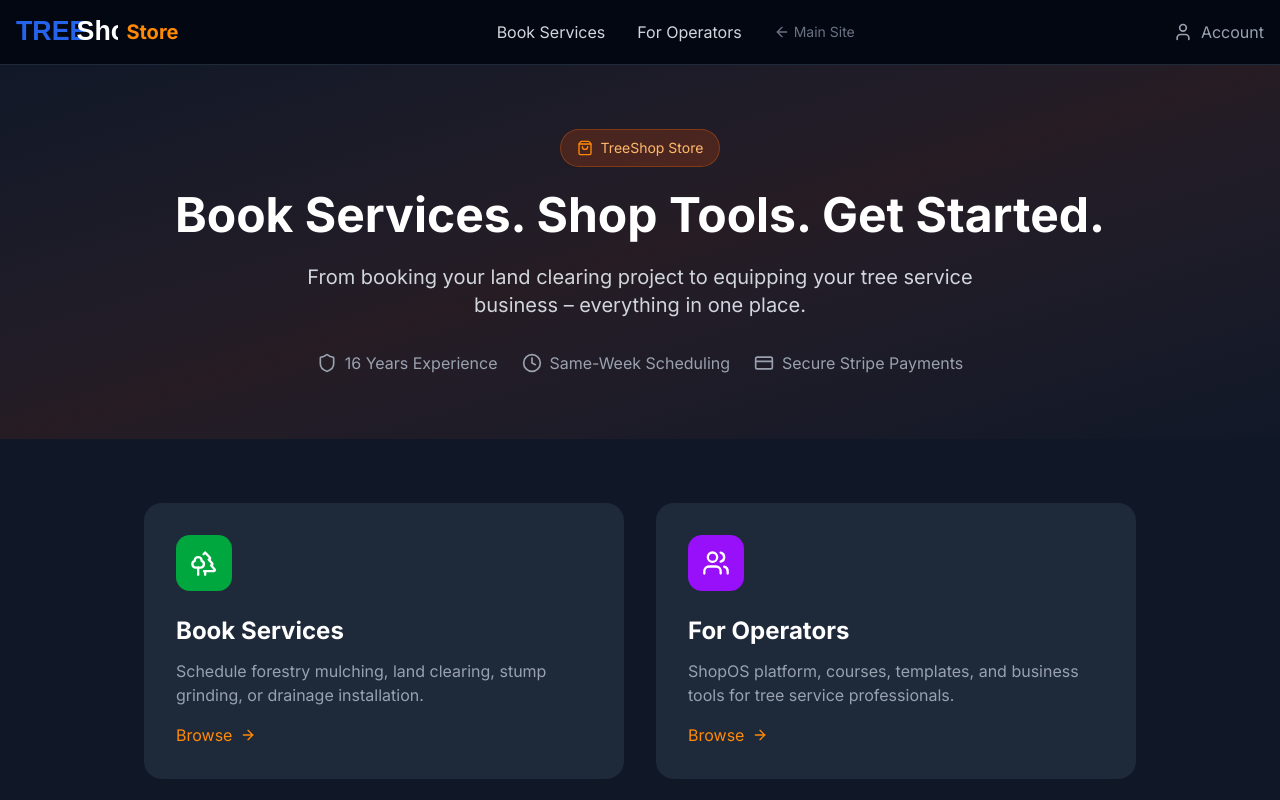
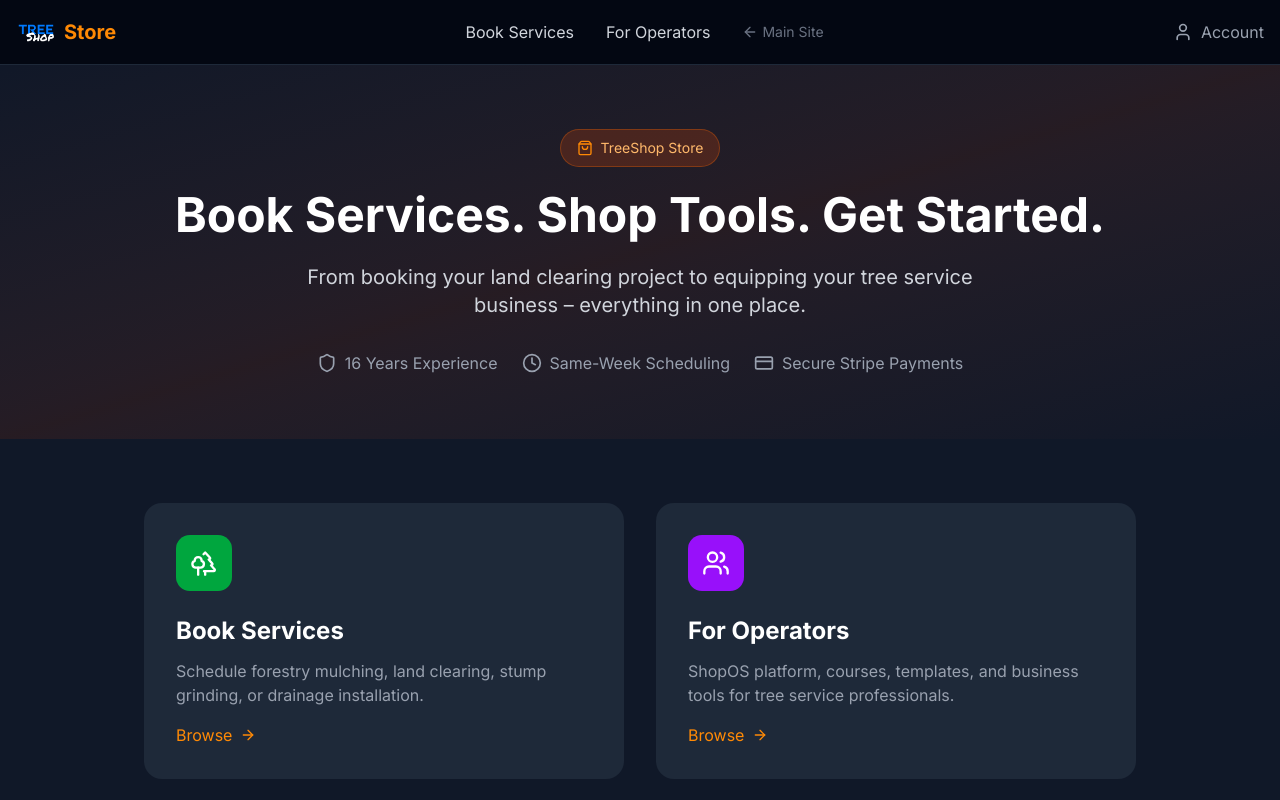
Before and after one commit to treeshoptech/shopos-treeshop, a Next.js app: page / in a window 1280 px wide. Shown: the top 800 px of the page. Built offline with nearby package versions, Linux system fonts and the light colour scheme; no server answers.

Commit message:
Replace SVG logo with actual TreeShop PNG logos (transparent with blue TREE + white Shop)

```diff
--- a/src/app/(store)/layout.tsx
+++ b/src/app/(store)/layout.tsx
@@ -14,7 +14,7 @@
       <div className="max-w-7xl mx-auto px-4">
         <div className="flex items-center justify-between h-16">
           <Link href="/store" className="flex items-center gap-2">
-            <img src="/logos/treeshop-logo.svg" alt="TreeShop" className="h-8" />
+            <img src="/logos/treeshop-logo.png" alt="TreeShop" className="h-10" />
             <span className="font-bold text-xl text-orange-400">Store</span>
           </Link>
 
--- a/src/app/pro/layout.tsx
+++ b/src/app/pro/layout.tsx
@@ -14,7 +14,7 @@
       <div className="max-w-7xl mx-auto px-4">
         <div className="flex items-center justify-between h-16">
           <Link href="/pro" className="flex items-center gap-2">
-            <img src="/logos/treeshop-logo.svg" alt="TreeShop" className="h-8" />
+            <img src="/logos/treeshop-logo.png" alt="TreeShop" className="h-10" />
             <span className="font-bold text-xl text-purple-400">Pro</span>
           </Link>
 
@@ -52,7 +52,7 @@
         <div className="grid md:grid-cols-4 gap-8">
           <div>
             <div className="flex items-center gap-2 mb-4">
-              <img src="/logos/treeshop-logo.svg" alt="TreeShop" className="h-7" />
+              <img src="/logos/treeshop-logo.png" alt="TreeShop" className="h-8" />
               <span className="font-bold text-purple-400">Pro</span>
             </div>
             <p className="text-gray-400 text-sm">
--- a/src/components/layout/Footer.tsx
+++ b/src/components/layout/Footer.tsx
@@ -38,7 +38,7 @@
           {/* Brand column */}
           <div className="lg:col-span-1">
             <Link href="/" className="inline-block mb-4">
-              <img src="/logos/treeshop-logo.svg" alt="TreeShop" className="h-8" />
+              <img src="/logos/treeshop-logo.png" alt="TreeShop" className="h-10" />
             </Link>
             <p className="mt-4 text-gray-400 text-sm">
               Professional forestry mulching and land clearing in Central Florida.
--- a/src/components/layout/Header.tsx
+++ b/src/components/layout/Header.tsx
@@ -88,7 +88,7 @@
           <div className="flex items-center justify-between">
             {/* Logo */}
             <Link href={isPro ? '/pro' : isStore ? '/store' : '/'} className="flex items-center gap-2">
-              <img src="/logos/treeshop-logo.svg" alt="TreeShop" className="h-8" />
+              <img src="/logos/treeshop-logo.png" alt="TreeShop" className="h-10" />
               {isPro && <span className="text-xl font-bold text-purple-400">Pro</span>}
               {isStore && <span className="text-xl font-bold text-orange-400">Store</span>}
             </Link>
```
Also changed, not shown: public/logos/treeshop-logo.png (added), public/logos/treeshop-square.png (added).
